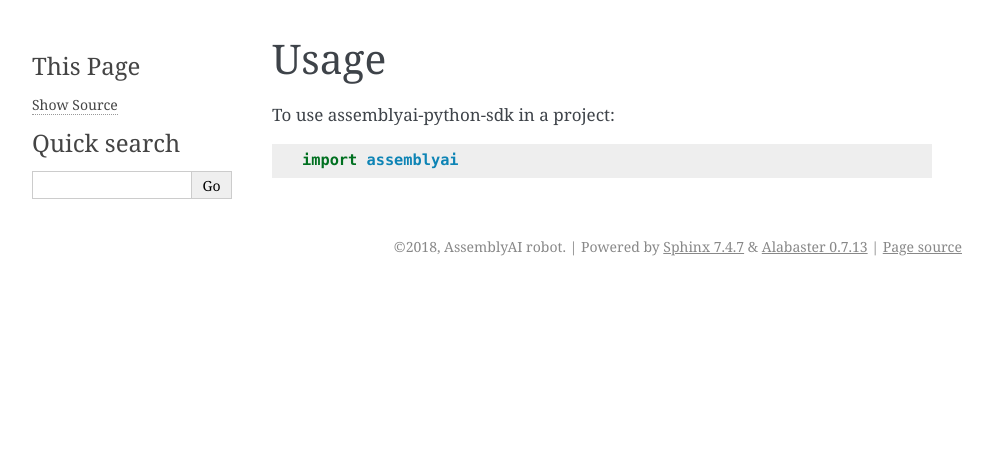
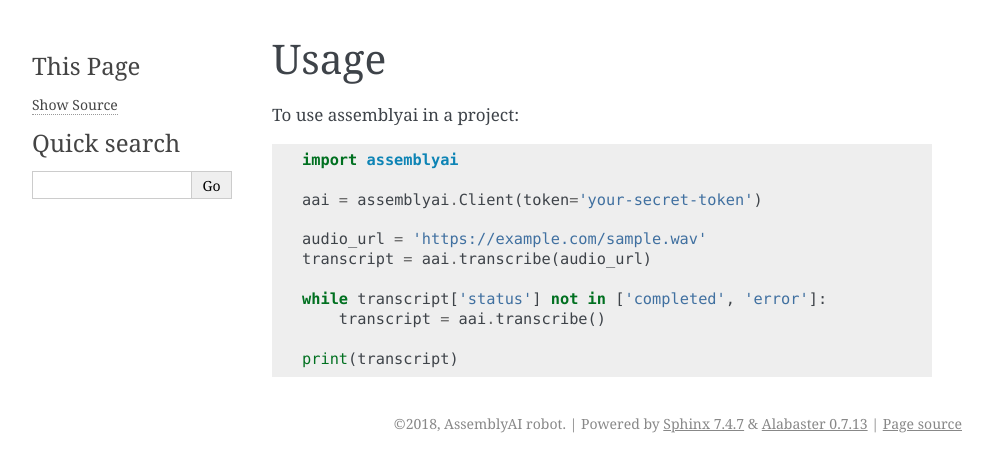
Before and after one commit to brennv/assemblyai-python-sdk, a Sphinx documentation site: the page built from docs/usage.rst, in a window 1280 px wide. Shown: the top 472 px of the page, without its empty margins (148-1141 px from the left). Built offline with Sphinx 7.4.7, drawn with Linux system fonts in a browser that asks for light colours; pages that are not in the unit, such as notebooks, are missing from menus.

Commit message:
add transcribe

```diff
--- a/docs/usage.rst
+++ b/docs/usage.rst
@@ -2,6 +2,16 @@
 Usage
 =====
 
-To use assemblyai-python-sdk in a project::
+To use assemblyai in a project::
 
     import assemblyai
+
+    aai = assemblyai.Client(token='your-secret-token')
+
+    audio_url = 'https://example.com/sample.wav'
+    transcript = aai.transcribe(audio_url)
+
+    while transcript['status'] not in ['completed', 'error']:
+        transcript = aai.transcribe()
+
+    print(transcript)
```
Also changed, not shown: README.rst (+18 -12 lines), 1 other file.
